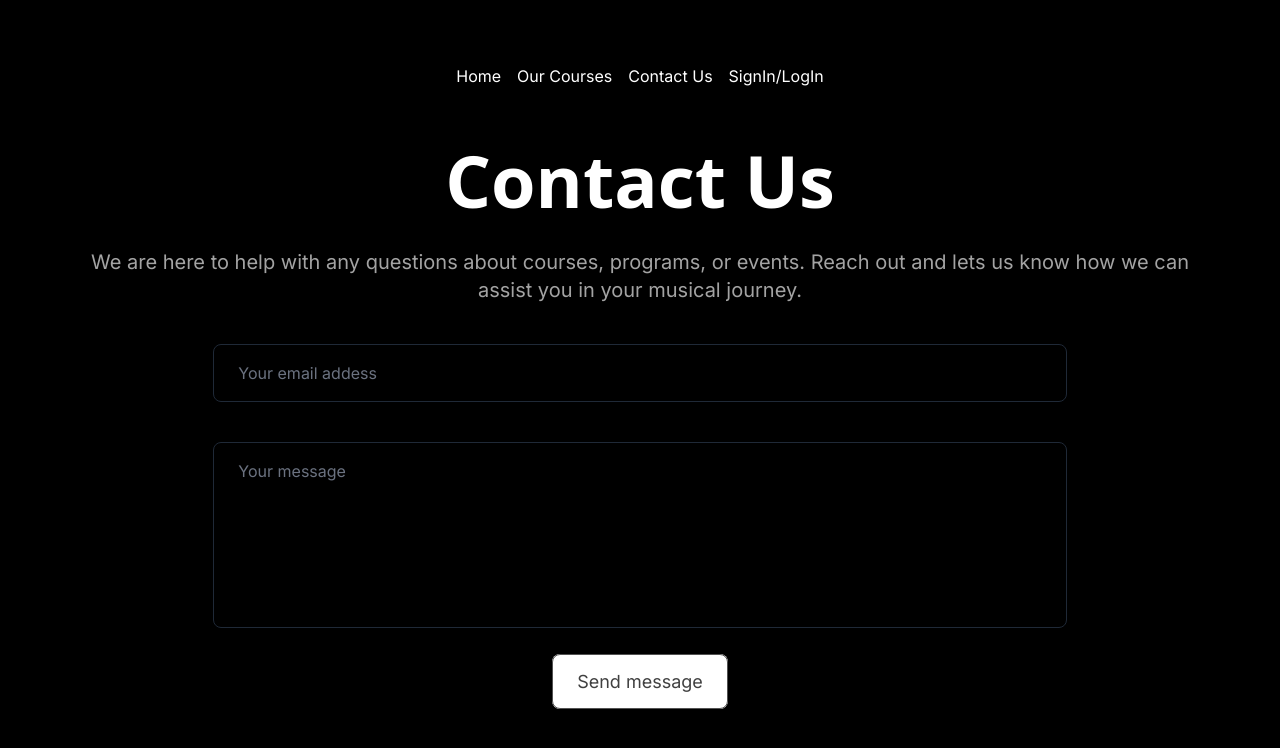
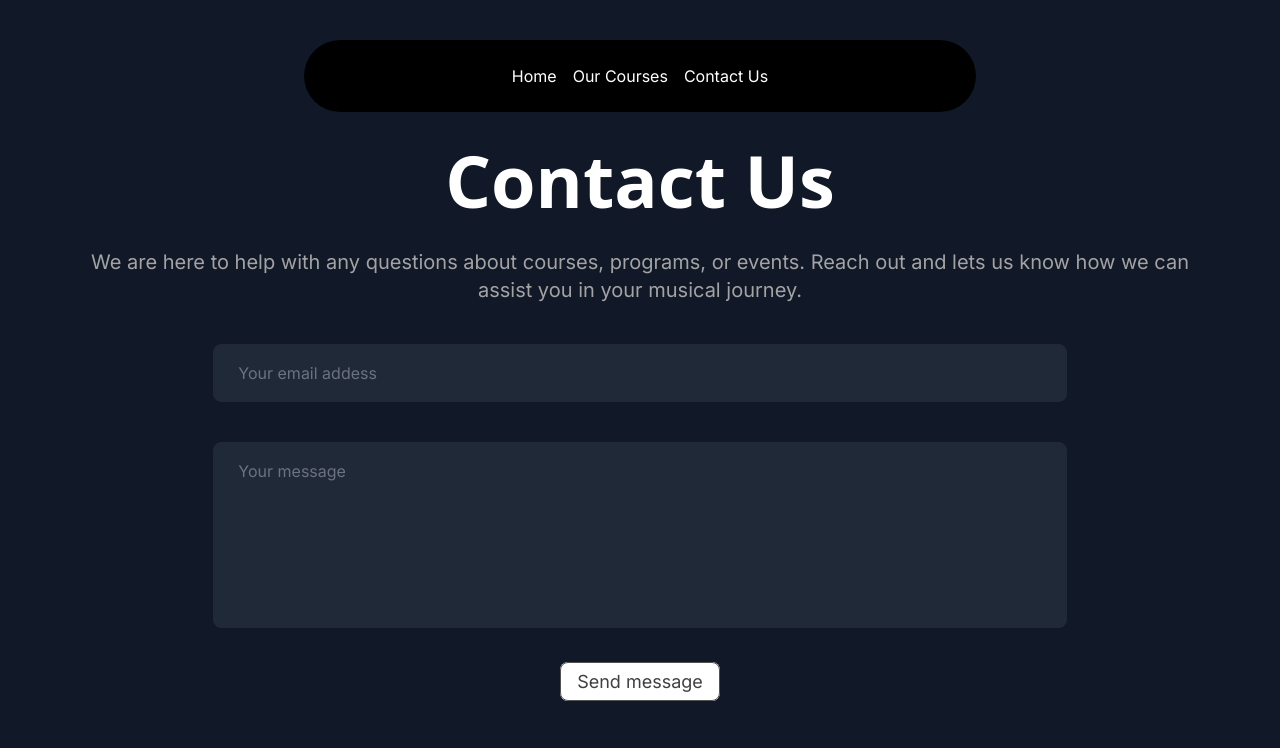
Before and after one commit to VineetPrajapati/music-app, a Next.js app: page /contact in a window 1280 px wide. Shown: the top 748 px of the page. Built offline with nearby package versions, Linux system fonts and the light colour scheme.

Commit message:
music-app

```diff
--- a/src/app/contact/page.tsx
+++ b/src/app/contact/page.tsx
@@ -4,7 +4,7 @@ import React from "react";
 
 function page() {
   return (
-    <div className="min-h-screen bg-black py-12 pt-36 text-center">
+    <div className="min-h-screen bg-gray-900 py-12 pt-36 text-center">
       <h1 className="text-lg md:text-7xl text-center font-sans font-bold mb-8 text-white">
         Contact Us
       </h1>
@@ -16,18 +16,18 @@ function page() {
       <div>
         <input
           type="text"
-          className="bg-black w-4/6 mt-10 pl-6 py-4 placeholder-gray-500 border border-gray-800 rounded-lg"
+          className="bg-gray-800 w-4/6 mt-10 pl-6 py-4 placeholder-gray-500 border border-gray-800 rounded-lg"
           placeholder="Your email addess"
         />
 
         <input
           type="text"
-          className="bg-black w-4/6 mt-10 pl-6 pt-4 pb-36 placeholder-gray-500 border border-gray-800 rounded-lg"
+          className="bg-gray-800 w-4/6 mt-10 pl-6 pt-4 pb-36 placeholder-gray-500 border border-gray-800 rounded-lg"
           placeholder="Your message"
         />
         <p className="mt-10 ">
         <Link
-          className=" px-6 py-4 rounded-lg mt-4 text-lg border border-neutral-600 text-neutral-700 bg-white hover:bg-gray-300 transition duration-200"
+          className="px-4 py-2 rounded-lg mt-4 text-lg border border-neutral-600 text-neutral-700 bg-white hover:bg-gray-300 transition duration-200"
           href={"#"}
         >
           Send message
--- a/src/components/Navbar.tsx
+++ b/src/components/Navbar.tsx
@@ -40,13 +40,6 @@ function Navbar({ className }: { className?: string }) {
           </MenuItem>
         </Link>
 
-        <Link href={"Signin-Login"}>
-          <MenuItem
-            setActive={setActive}
-            active={active}
-            item="SignIn/LogIn"
-          ></MenuItem>
-        </Link>
       </Menu>
     </div>
   );
```
